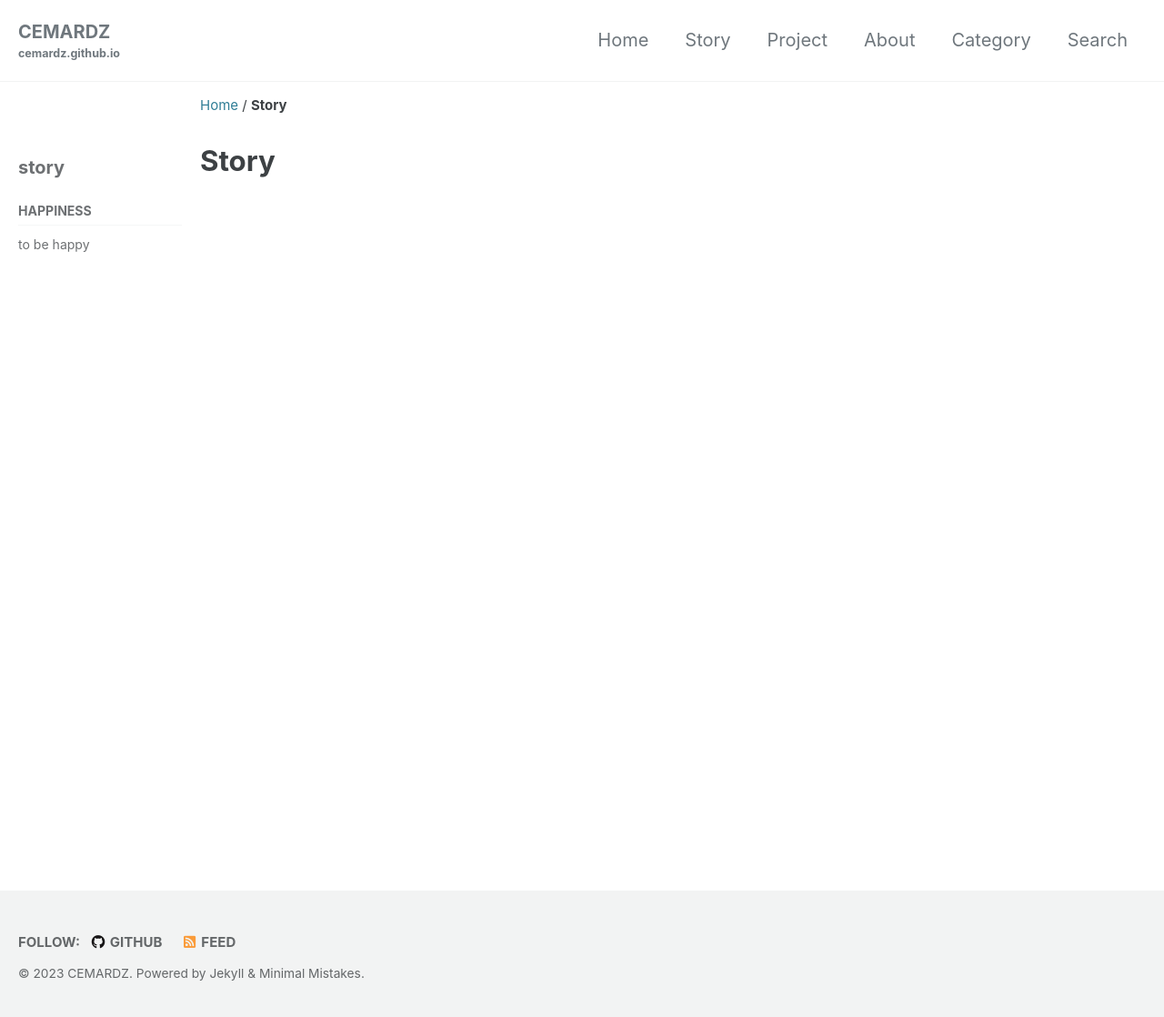
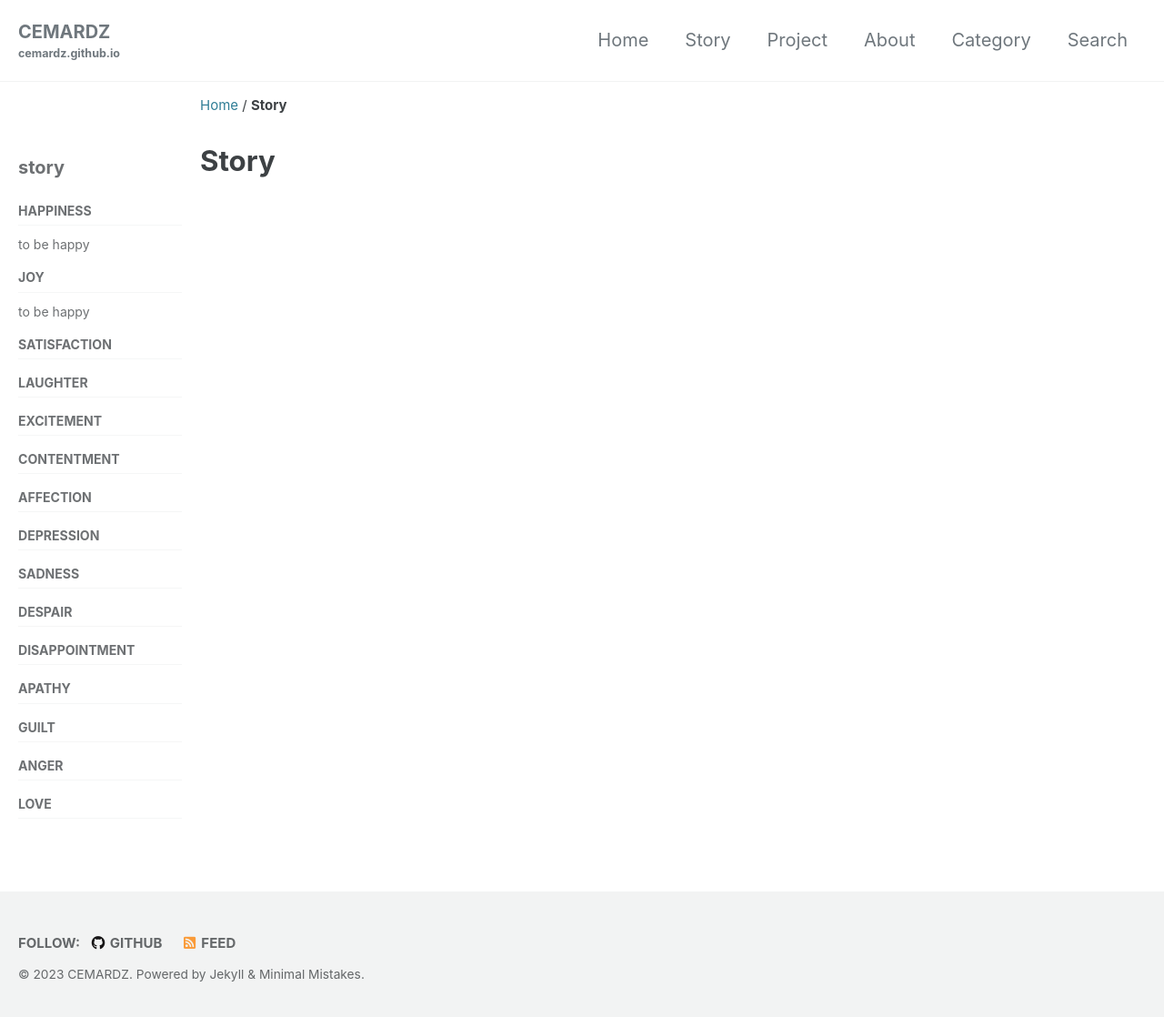
Before and after one commit to cemardz/cemardz.github.io, a Jekyll site: the page built from _pages/story.md, in a window 1280 px wide and 1121 px high. Shown: the top 1118 px of the window at 91% size. Built offline with Jekyll 4.4.1, drawn with Linux system fonts in a browser that asks for light colours; cached includes are drawn as plain includes; some web fonts are replaced.

Commit message:
Update navigation.yml

```diff
--- a/_data/navigation.yml
+++ b/_data/navigation.yml
@@ -26,3 +26,47 @@ sidebar-story:
     children:
       - title: "to be happy"
         url: /story/happiness/to-be-happy
+  - title: "Joy"
+    url: /story/happiness/
+    children:
+      - title: "to be happy"
+        url: /story/happiness/to-be-happy
+  - title: "Satisfaction"
+    url: /story/happiness/
+    children:
+  - title: "Laughter"
+    url: /story/happiness/
+    children:
+  - title: "Excitement"
+    url: /story/happiness/
+    children:
+  - title: "Contentment"
+    url: /story/happiness/
+    children:
+  - title: "Affection"
+    url: /story/happiness/
+    children:
+  - title: "Depression"
+    url: /story/happiness/
+    children:
+  - title: "Sadness"
+    url: /story/happiness/
+    children:
+  - title: "Despair"
+    url: /story/happiness/
+    children:
+  - title: "Disappointment"
+    url: /story/happiness/
+    children:
+  - title: "Apathy"
+    url: /story/happiness/
+    children:
+  - title: "Guilt"
+    url: /story/happiness/
+    children:
+  - title: "Anger"
+    url: /story/happiness/
+    children:
+  - title: "Love"
+    url: /story/happiness/
+    children:
```
